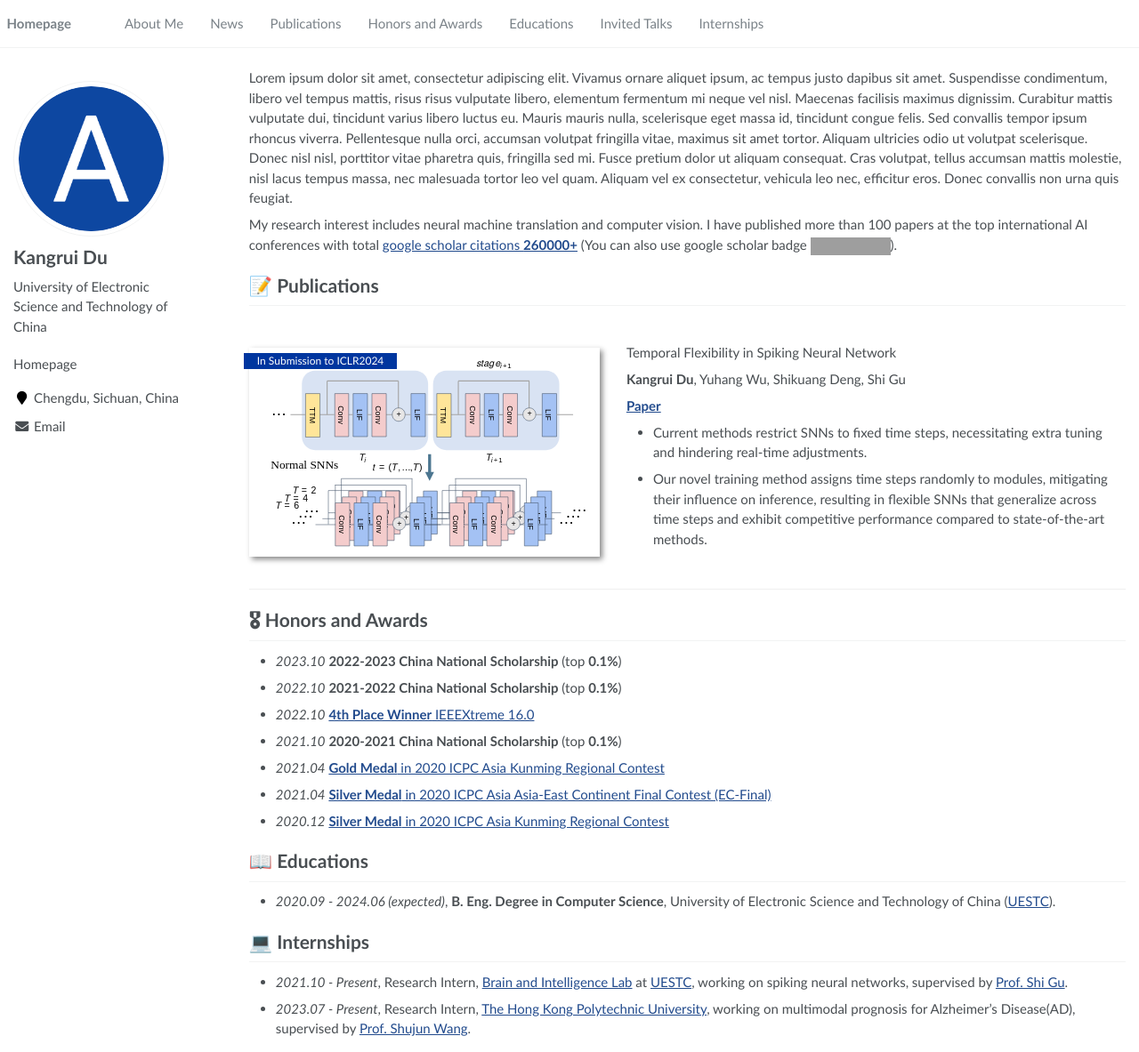
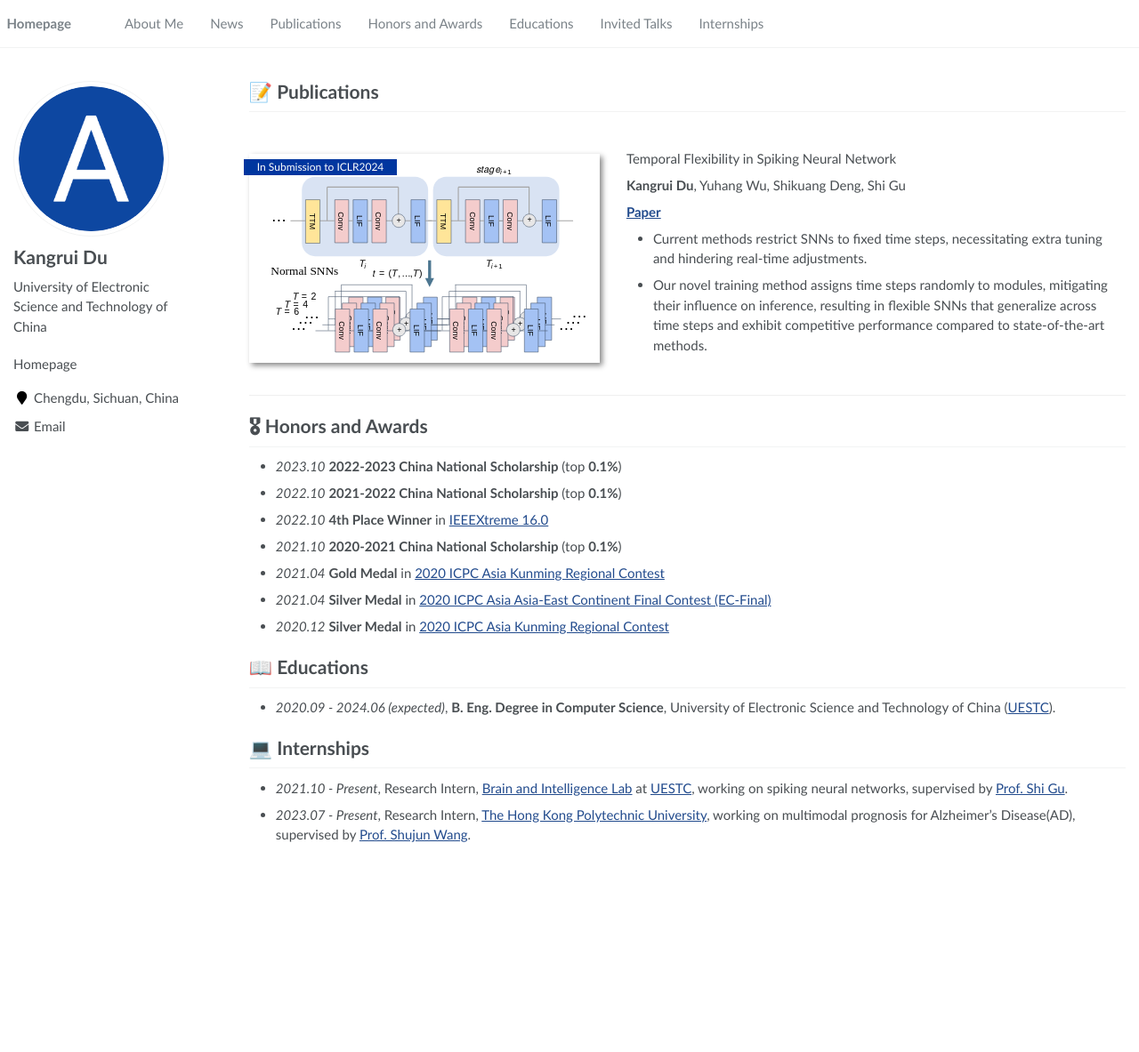
Before and after one commit to Rockdu/Rockdu.github.io, a Jekyll site: the page built from _pages/about.md, in a window 1280 px wide and 1183 px high. Shown: the whole window at 89% size. Built offline with Jekyll 4.4.1, drawn with Linux system fonts in a browser that asks for light colours; grey boxes are pictures that could not be loaded.

Commit message:
Edited about.md

```diff
--- a/_pages/about.md
+++ b/_pages/about.md
@@ -17,9 +17,7 @@ redirect_from:
 
 <span class='anchor' id='about-me'></span>
 
-Lorem ipsum dolor sit amet, consectetur adipiscing elit. Vivamus ornare aliquet ipsum, ac tempus justo dapibus sit amet. Suspendisse condimentum, libero vel tempus mattis, risus risus vulputate libero, elementum fermentum mi neque vel nisl. Maecenas facilisis maximus dignissim. Curabitur mattis vulputate dui, tincidunt varius libero luctus eu. Mauris mauris nulla, scelerisque eget massa id, tincidunt congue felis. Sed convallis tempor ipsum rhoncus viverra. Pellentesque nulla orci, accumsan volutpat fringilla vitae, maximus sit amet tortor. Aliquam ultricies odio ut volutpat scelerisque. Donec nisl nisl, porttitor vitae pharetra quis, fringilla sed mi. Fusce pretium dolor ut aliquam consequat. Cras volutpat, tellus accumsan mattis molestie, nisl lacus tempus massa, nec malesuada tortor leo vel quam. Aliquam vel ex consectetur, vehicula leo nec, efficitur eros. Donec convallis non urna quis feugiat.
 
-My research interest includes neural machine translation and computer vision. I have published more than 100 papers at the top international AI conferences with total <a href='https://scholar.google.com/citations?user=DhtAFkwAAAAJ'>google scholar citations <strong><span id='total_cit'>260000+</span></strong></a> (You can also use google scholar badge <a href='https://scholar.google.com/citations?user=DhtAFkwAAAAJ'><img src="https://img.shields.io/endpoint?url={{ url | url_encode }}&logo=Google%20Scholar&labelColor=f6f6f6&color=9cf&style=flat&label=citations"></a>).
 
 
 <!-- # 🔥 News
@@ -49,11 +47,11 @@ Temporal Flexibility in Spiking Neural Network
 # 🎖 Honors and Awards
 - *2023.10* **2022-2023 China National Scholarship** (top **0.1%**)
 - *2022.10* **2021-2022 China National Scholarship** (top **0.1%**)
-- *2022.10* [**4th Place Winner** IEEEXtreme 16.0](https://ieeextreme.org/ieeextreme-16-0-ranking/)
+- *2022.10* **4th Place Winner** in [IEEEXtreme 16.0](https://ieeextreme.org/ieeextreme-16-0-ranking/)
 - *2021.10* **2020-2021 China National Scholarship** (top **0.1%**)
-- *2021.04* [**Gold Medal** in 2020 ICPC Asia Kunming Regional Contest](https://icpc.global/)
-- *2021.04* [**Silver Medal** in 2020 ICPC Asia Asia-East Continent Final Contest (EC-Final)](https://icpc.global/)
-- *2020.12* [**Silver Medal** in 2020 ICPC Asia Kunming Regional Contest](https://icpc.global/)
+- *2021.04* **Gold Medal** in [2020 ICPC Asia Kunming Regional Contest](https://icpc.global/)
+- *2021.04* **Silver Medal** in [2020 ICPC Asia Asia-East Continent Final Contest (EC-Final)](https://icpc.global/)
+- *2020.12* **Silver Medal** in [2020 ICPC Asia Kunming Regional Contest](https://icpc.global/)
 
 # 📖 Educations
 - *2020.09 - 2024.06 (expected)*, **B. Eng. Degree in Computer Science**, University of Electronic Science and Technology of China ([UESTC](https://en.uestc.edu.cn/)).
```
